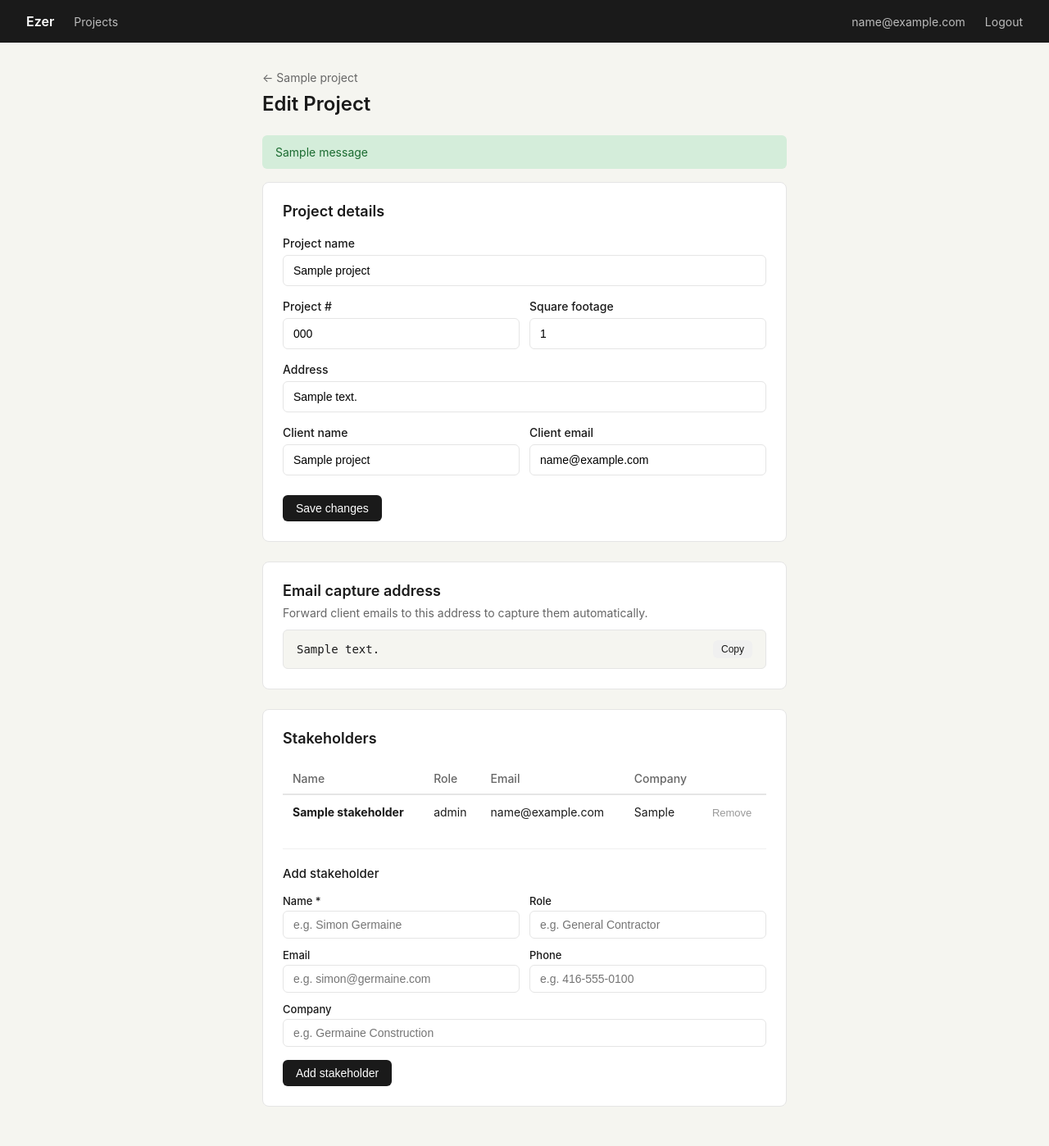
After one commit to ramsers/design_flow, a Django app: page /projects/1/edit/ in a window 1280 px wide. The commit adds this page. Shown: the whole page at 82% size. Run offline with Django 5.2, Linux system fonts and the light colour scheme; a user stored in the database is signed in; tables that the repository leaves empty hold one stand-in row (values such as "Sample post"); one stand-in notice (Sample message) is shown.

Commit message:
add project stake holders edit, and user access flow

```diff
--- /dev/null
+++ b/apps/email_ingestion/templates/email_ingestion/edit_project.html
@@ -0,0 +1,161 @@
+{% extends "email_ingestion/base.html" %}
+{% block title %} — Edit {{ project.name }}{% endblock %}
+{% block content %}
+
+<div style="max-width:640px; margin:0 auto;">
+  <a href="/projects/{{ project.id }}/" class="muted" style="text-decoration:none;">← {{ project.name }}</a>
+  <h1 style="margin-top:8px; margin-bottom:24px;">Edit Project</h1>
+
+  {% if messages %}
+    {% for message in messages %}
+      <div class="alert {{ message.tags }}" style="margin-bottom:16px;">{{ message }}</div>
+    {% endfor %}
+  {% endif %}
+
+  <!-- Project details -->
+  <div class="card" style="margin-bottom:24px;">
+    <h2 style="margin-bottom:20px;">Project details</h2>
+    <form method="post">
+      {% csrf_token %}
+      <input type="hidden" name="action" value="save_project">
+
+      <div style="margin-bottom:16px;">
+        <label style="display:block; font-size:14px; font-weight:500; margin-bottom:6px;">Project name</label>
+        <input type="text" name="name" value="{{ project.name }}" required
+          style="width:100%; padding:10px 12px; border:1px solid #e5e5e5; border-radius:6px; font-size:14px;">
+      </div>
+
+      <div style="display:grid; grid-template-columns:1fr 1fr; gap:12px; margin-bottom:16px;">
+        <div>
+          <label style="display:block; font-size:14px; font-weight:500; margin-bottom:6px;">Project #</label>
+          <input type="text" name="project_number" value="{{ project.project_number }}"
+            placeholder="e.g. 2026-042"
+            style="width:100%; padding:10px 12px; border:1px solid #e5e5e5; border-radius:6px; font-size:14px;">
+        </div>
+        <div>
+          <label style="display:block; font-size:14px; font-weight:500; margin-bottom:6px;">Square footage</label>
+          <input type="number" name="sqft" value="{{ project.sqft|default:'' }}"
+            placeholder="e.g. 2400"
+            style="width:100%; padding:10px 12px; border:1px solid #e5e5e5; border-radius:6px; font-size:14px;">
+        </div>
+      </div>
+
+      <div style="margin-bottom:16px;">
+        <label style="display:block; font-size:14px; font-weight:500; margin-bottom:6px;">Address</label>
+        <input type="text" name="address" value="{{ project.address }}"
+          placeholder="e.g. 123 Main St, Toronto, ON"
+          style="width:100%; padding:10px 12px; border:1px solid #e5e5e5; border-radius:6px; font-size:14px;">
+      </div>
+
+      <div style="display:grid; grid-template-columns:1fr 1fr; gap:12px; margin-bottom:24px;">
+        <div>
+          <label style="display:block; font-size:14px; font-weight:500; margin-bottom:6px;">Client name</label>
+          <input type="text" name="client_name" value="{{ project.client_name }}" required
+            style="width:100%; padding:10px 12px; border:1px solid #e5e5e5; border-radius:6px; font-size:14px;">
+        </div>
+        <div>
+          <label style="display:block; font-size:14px; font-weight:500; margin-bottom:6px;">Client email</label>
+          <input type="email" name="client_email" value="{{ project.client_email }}"
+            style="width:100%; padding:10px 12px; border:1px solid #e5e5e5; border-radius:6px; font-size:14px;">
+        </div>
+      </div>
+
+      <button type="submit" class="btn btn-primary">Save changes</button>
+    </form>
+  </div>
+
+  <!-- Capture address -->
+  <div class="card" style="margin-bottom:24px;">
+    <h2 style="margin-bottom:8px;">Email capture address</h2>
+    <p class="muted" style="margin-bottom:12px;">Forward client emails to this address to capture them automatically.</p>
+    <div style="background:#f5f5f0; border:1px solid #e5e5e5; border-radius:6px; padding:12px 16px; font-family:monospace; font-size:14px; display:flex; align-items:center; justify-content:space-between;">
+      <span>{{ project.capture_address }}</span>
+      <button onclick="navigator.clipboard.writeText('{{ project.capture_address }}'); this.textContent='Copied!'; setTimeout(() => this.textContent='Copy', 2000)"
+        class="btn btn-secondary" style="font-size:12px; padding:4px 10px;">Copy</button>
+    </div>
+  </div>
+
+  <!-- Stakeholders -->
+  <div class="card">
+    <h2 style="margin-bottom:20px;">Stakeholders</h2>
+
+    {% if stakeholders %}
+    <table style="margin-bottom:24px;">
+      <thead>
+        <tr>
+          <th>Name</th>
+          <th>Role</th>
+          <th>Email</th>
+          <th>Company</th>
+          <th></th>
+        </tr>
+      </thead>
+      <tbody>
+        {% for sh in stakeholders %}
+        <tr>
+          <td><strong>{{ sh.name }}</strong></td>
+          <td>{{ sh.role|default:"—" }}</td>
+          <td>{{ sh.email|default:"—" }}</td>
+          <td>{{ sh.company|default:"—" }}</td>
+          <td>
+            <form method="post" style="display:inline;">
+              {% csrf_token %}
+              <input type="hidden" name="action" value="remove_stakeholder">
+              <input type="hidden" name="stakeholder_id" value="{{ sh.id }}">
+              <button type="submit" style="background:none; border:none; color:#999; cursor:pointer; font-size:13px;">Remove</button>
+            </form>
+          </td>
+        </tr>
+        {% endfor %}
+      </tbody>
+    </table>
+    {% else %}
+      <p class="muted" style="margin-bottom:24px;">No stakeholders yet.</p>
+    {% endif %}
+
+    <!-- Add stakeholder form -->
+    <div style="border-top:1px solid #f0f0f0; padding-top:20px;">
+      <h3 style="font-size:15px; font-weight:500; margin-bottom:16px;">Add stakeholder</h3>
+      <form method="post">
+        {% csrf_token %}
+        <input type="hidden" name="action" value="add_stakeholder">
+
+        <div style="display:grid; grid-template-columns:1fr 1fr; gap:12px; margin-bottom:12px;">
+          <div>
+            <label style="display:block; font-size:13px; font-weight:500; margin-bottom:4px;">Name *</label>
+            <input type="text" name="sh_name" required placeholder="e.g. Simon Germaine"
+              style="width:100%; padding:8px 12px; border:1px solid #e5e5e5; border-radius:6px; font-size:14px;">
+          </div>
+          <div>
+            <label style="display:block; font-size:13px; font-weight:500; margin-bottom:4px;">Role</label>
+            <input type="text" name="sh_role" placeholder="e.g. General Contractor"
+              style="width:100%; padding:8px 12px; border:1px solid #e5e5e5; border-radius:6px; font-size:14px;">
+          </div>
+        </div>
+
+        <div style="display:grid; grid-template-columns:1fr 1fr; gap:12px; margin-bottom:12px;">
+          <div>
+            <label style="display:block; font-size:13px; font-weight:500; margin-bottom:4px;">Email</label>
+            <input type="email" name="sh_email" placeholder="e.g. simon@germaine.com"
+              style="width:100%; padding:8px 12px; border:1px solid #e5e5e5; border-radius:6px; font-size:14px;">
+          </div>
+          <div>
+            <label style="display:block; font-size:13px; font-weight:500; margin-bottom:4px;">Phone</label>
+            <input type="text" name="sh_phone" placeholder="e.g. 416-555-0100"
+              style="width:100%; padding:8px 12px; border:1px solid #e5e5e5; border-radius:6px; font-size:14px;">
+          </div>
+        </div>
+
+        <div style="margin-bottom:16px;">
+          <label style="display:block; font-size:13px; font-weight:500; margin-bottom:4px;">Company</label>
+          <input type="text" name="sh_company" placeholder="e.g. Germaine Construction"
+            style="width:100%; padding:8px 12px; border:1px solid #e5e5e5; border-radius:6px; font-size:14px;">
+        </div>
+
+        <button type="submit" class="btn btn-primary">Add stakeholder</button>
+      </form>
+    </div>
+  </div>
+
+</div>
+{% endblock %}
--- a/apps/email_ingestion/views.py
+++ b/apps/email_ingestion/views.py
@@ -4,8 +4,8 @@ from django.http import JsonResponse
 from django.views.decorators.csrf import csrf_exempt
 from django.views.decorators.http import require_POST
 
-from .models import Artifact, Project
-from .services import process_project_artifacts
+from .models import Artifact, Project, ProjectMembership
+from .services import process_project_artifacts, generate_capture_address
 from .validators import InboundEmailValidator, EmlUploadValidator
 from .parsers import parse_eml
 from django.shortcuts import render, get_object_or_404, redirect
@@ -105,13 +105,15 @@ def upload_eml(request, project_id):
 
 @login_required
 def project_list(request):
-    projects = Project.objects.prefetch_related("checkpoints", "artifacts").order_by("-created_at")
+    projects = Project.objects.filter(
+        memberships__user=request.user
+    ).prefetch_related("checkpoints", "artifacts").order_by("-created_at")
     return render(request, "email_ingestion/project_list.html", {"projects": projects})
 
 
 @login_required
 def project_detail(request, project_id):
-    project = get_object_or_404(Project, id=project_id)
+    project = get_object_or_404(Project, id=project_id, memberships__user=request.user)
     checkpoints = project.checkpoints.prefetch_related("artifacts", "snapshot").order_by("-created_at")
     unlinked_artifacts = project.artifacts.filter(checkpoint__isnull=True).order_by("-created_at")
     return render(request, "email_ingestion/project_detail.html", {
@@ -120,16 +122,58 @@ def project_detail(request, project_id):
         "unlinked_artifacts": unlinked_artifacts,
     })
 
+@login_required
+def create_project(request):
+    if request.method == "POST":
+        name = request.POST.get("name", "").strip()
+        client_name = request.POST.get("client_name", "").strip()
+        client_email = request.POST.get("client_email", "").strip()
+        address = request.POST.get("address", "").strip()
+        project_number = request.POST.get("project_number", "").strip()
+        sqft = request.POST.get("sqft", "").strip()
+
+        if not name or not client_name:
+            return render(request, "email_ingestion/create_project.html", {
+                "error": "Project name and client name are required.",
+                "name": name,
+                "client_name": client_name,
+                "client_email": client_email,
+                "address": address,
+                "project_number": project_number,
+                "sqft": sqft,
+            })
+
+        capture_address = generate_capture_address(name)
+
+        project = Project.objects.create(
+            name=name,
+            client_name=client_name,
+            client_email=client_email,
+            capture_address=capture_address,
+            address=address,
+            project_number=project_number,
+            sqft=int(sqft) if sqft.isdigit() else None,
+        )
+
+        ProjectMembership.objects.create(
+            project=project,
+            user=request.user,
+            role="owner",
+        )
+
+        return redirect(f"/projects/{project.id}/")
+
+    return render(request, "email_ingestion/create_project.html")
+
 
 @login_required
 def upload_eml_view(request, project_id):
-    project = get_object_or_404(Project, id=project_id)
+    project = get_object_or_404(Project, id=project_id, memberships__user=request.user)
 
     if request.method != "POST":
         return redirect(f"/projects/{project_id}/")
 
     from .validators import EmlUploadValidator
-    from .parsers import parse_eml
 
     validator = EmlUploadValidator(data={"files": request.FILES.getlist("files")})
 
@@ -165,3 +209,53 @@ def upload_eml_view(request, project_id):
         messages.error(request, "No valid .eml files found.")
 
     return redirect(f"/projects/{project_id}/")
+
+
+@login_required
+def edit_project(request, project_id):
+    project = get_object_or_404(Project, id=project_id, memberships__user=request.user)
+
+    if request.method == "POST":
+        action = request.POST.get("action")
+
+        # ── Save project details ──────────────────────────────
+        if action == "save_project":
+            project.name = request.POST.get("name", "").strip() or project.name
+            project.client_name = request.POST.get("client_name", "").strip() or project.client_name
+            project.client_email = request.POST.get("client_email", "").strip()
+            project.address = request.POST.get("address", "").strip()
+            project.project_number = request.POST.get("project_number", "").strip()
+            sqft = request.POST.get("sqft", "").strip()
+            project.sqft = int(sqft) if sqft.isdigit() else None
+            project.save()
+            messages.success(request, "Project updated.")
+            return redirect(f"/projects/{project_id}/edit/")
+
+        # ── Add stakeholder ───────────────────────────────────
+        elif action == "add_stakeholder":
+            name = request.POST.get("sh_name", "").strip()
+            if name:
+                from .models import ProjectStakeholder
+                ProjectStakeholder.objects.create(
+                    project=project,
+                    name=name,
+                    role=request.POST.get("sh_role", "").strip(),
+                    email=request.POST.get("sh_email", "").strip(),
+                    phone=request.POST.get("sh_phone", "").strip(),
+                    company=request.POST.get("sh_company", "").strip(),
+                )
+                messages.success(request, f"{name} added.")
+            return redirect(f"/projects/{project_id}/edit/")
+
+        # ── Remove stakeholder ────────────────────────────────
+        elif action == "remove_stakeholder":
+            from .models import ProjectStakeholder
+            sh_id = request.POST.get("stakeholder_id")
+            ProjectStakeholder.objects.filter(id=sh_id, project=project).delete()
+            return redirect(f"/projects/{project_id}/edit/")
+
+    stakeholders = project.stakeholders.all()
+    return render(request, "email_ingestion/edit_project.html", {
+        "project": project,
+        "stakeholders": stakeholders,
+    })
--- a/config/settings.py
+++ b/config/settings.py
@@ -159,3 +159,6 @@ CORS_ALLOWED_ORIGINS = [
 AUTH_USER_MODEL = "user.User"
 ANTHROPIC_API_KEY = os.environ.get("ANTHROPIC_API_KEY", "")
 LOGIN_URL = "/auth/login/"
+MAILGUN_API_KEY = os.environ.get("MAILGUN_API_KEY", "")
+MAILGUN_DOMAIN = os.environ.get("MAILGUN_DOMAIN", "")
+MAILGUN_FROM = os.environ.get("MAILGUN_FROM", "")
--- a/config/urls.py
+++ b/config/urls.py
@@ -23,6 +23,8 @@ urlpatterns = [
     path("webhooks/", include("apps.email_ingestion.urls")),
     path("auth/", include("apps.authenticate.urls")),
     path("", views.project_list, name="project_list"),
+    path("projects/create/", views.create_project, name="create_project"),
     path("projects/<str:project_id>/", views.project_detail, name="project_detail"),
+    path("projects/<str:project_id>/edit/", views.edit_project, name="edit_project"),
     path("projects/<str:project_id>/upload-view/", views.upload_eml_view, name="upload_eml_view")
 ]
--- a/requirements.txt
+++ b/requirements.txt
@@ -11,3 +11,4 @@ pytest-django==4.8.0
 model-bakery==1.18.0
 gunicorn>=21.2.0
 anthropic>=0.40.0
+requests>=2.31.0
```
Also changed, not shown: apps/authenticate/dashboard_views.py (+27 -8 lines), apps/authenticate/email.py (added, +38 -0 lines), apps/email_ingestion/models.py (+44 -8 lines), apps/email_ingestion/services.py (+14 -1 lines), apps/email_ingestion/templates/email_ingestion/create_project.html (added, +67 -0 lines), apps/email_ingestion/templates/email_ingestion/project_detail.html (+7 -4 lines), apps/email_ingestion/templates/email_ingestion/project_list.html (+20 -8 lines), apps/email_ingestion/migrations/0003_project_address_project_project_number_project_sqft_and_more.py (added).
